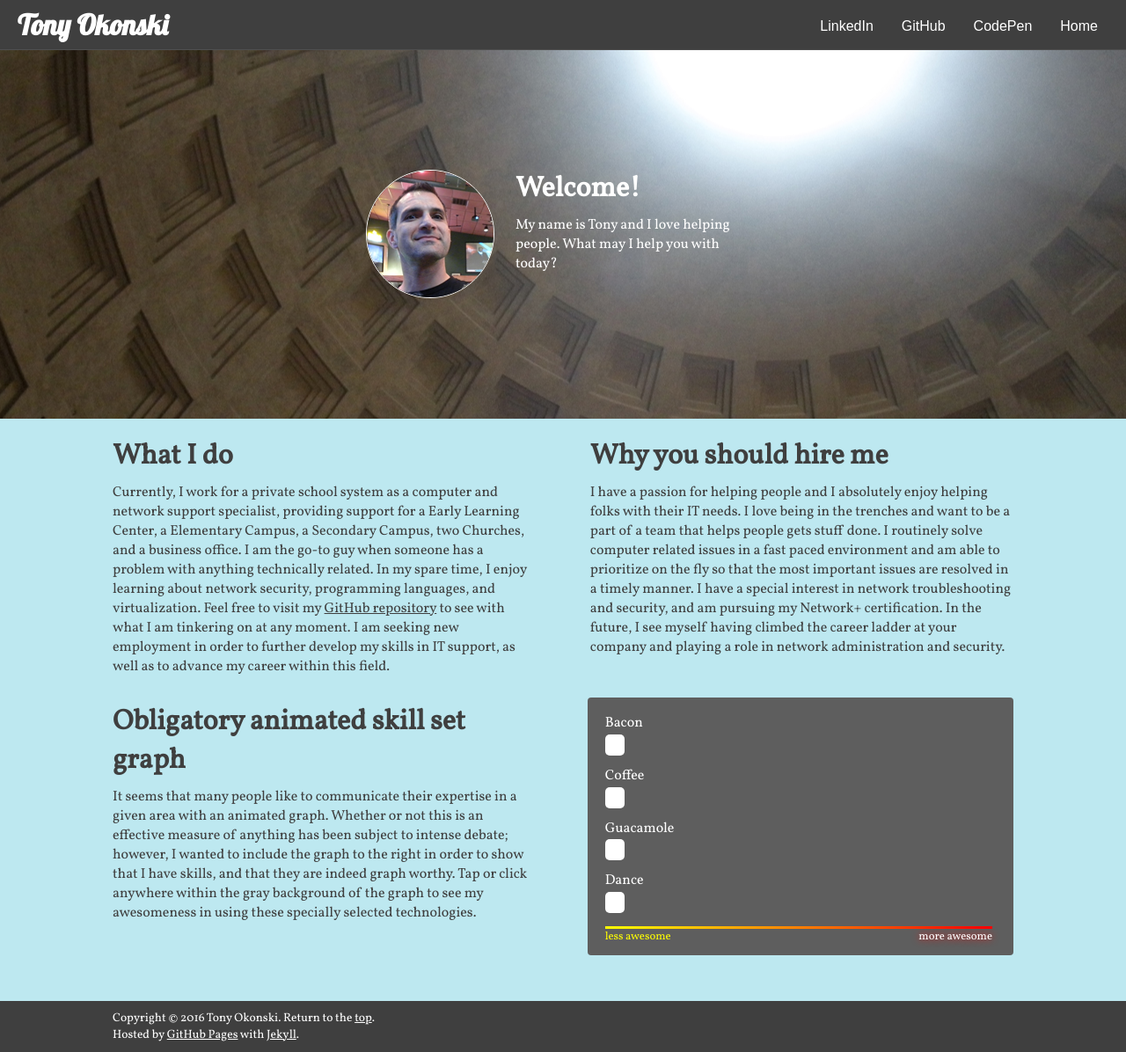
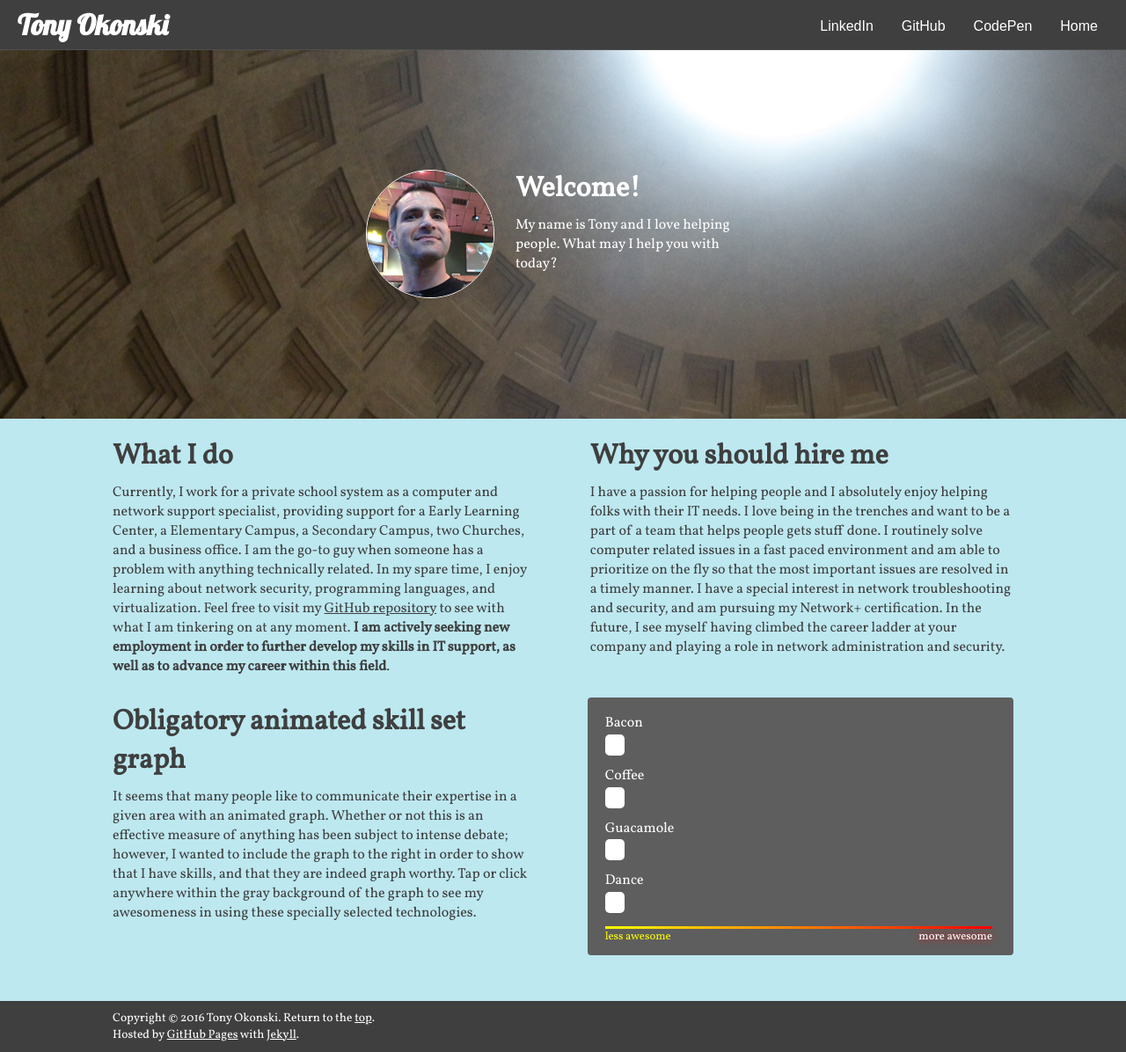
Before and after one commit to tonyokonski/tonyokonski.github.io, a Jekyll site: the page built from index.html, in a window 1280 px wide and 1196 px high. Shown: the whole window at 88% size. Built offline with Jekyll 4.4.1, drawn with Linux system fonts in a browser that asks for light colours.

Commit message:
Added emphasis to important text and toggled the graph animation

```diff
--- a/index.html
+++ b/index.html
@@ -27,7 +27,7 @@
       <h1>What I do</h1>
 
       <p>
-      	Currently, I work for a private school system as a computer and network support specialist, providing support for a Early Learning Center, a Elementary Campus, a Secondary Campus, two Churches, and a business office. I am the go-to guy when someone has a problem with anything technically related. In my spare time, I enjoy learning about network security, programming languages, and virtualization. Feel free to visit my <a href="https://github.com/tonyokonski">GitHub repository</a> to see with what I am tinkering on at any moment. I am seeking new employment in order to further develop my skills in IT support, as well as to advance my career within this field.
+      Currently, I work for a private school system as a computer and network support specialist, providing support for a Early Learning Center, a Elementary Campus, a Secondary Campus, two Churches, and a business office. I am the go-to guy when someone has a problem with anything technically related. In my spare time, I enjoy learning about network security, programming languages, and virtualization. Feel free to visit my <a href="https://github.com/tonyokonski">GitHub repository</a> to see with what I am tinkering on at any moment. <strong>I am actively seeking new employment in order to further develop my skills in IT support, as well as to advance my career within this field</strong>.
       </p>
 
     </section>
--- a/scripts/toggle.js
+++ b/scripts/toggle.js
@@ -37,9 +37,14 @@
 
 	});
 
-	//skill graph animation
+	//skill graph animation. probably a more elegant solution; needs to be DRY-er
 
 	$('#my-graph').click(function() {
+
+		var skillbarWidth = $('.skill-bar').first().width();
+		//alert(skillbarWidth);
+
+		if (skillbarWidth < 100) {
 
 			$('.skill-bar').each(function(){
 
@@ -50,6 +55,18 @@
 
 			});
 
+		} else {
+
+			$('.skill-bar').each(function(){
+
+				$(this).animate({
+					width:'5%',
+					backgroundColor:'white'
+				}, 3000 );
+
+			});
+
+		};
 	});
 
 	//menu hide on scroll attempt. Solution found at https://medium.com/@mariusc23/hide-header-on-scroll-down-show-on-scroll-up-67bbaae9a78c.
```
Lines whose indentation alone changed are shown as unchanged.
